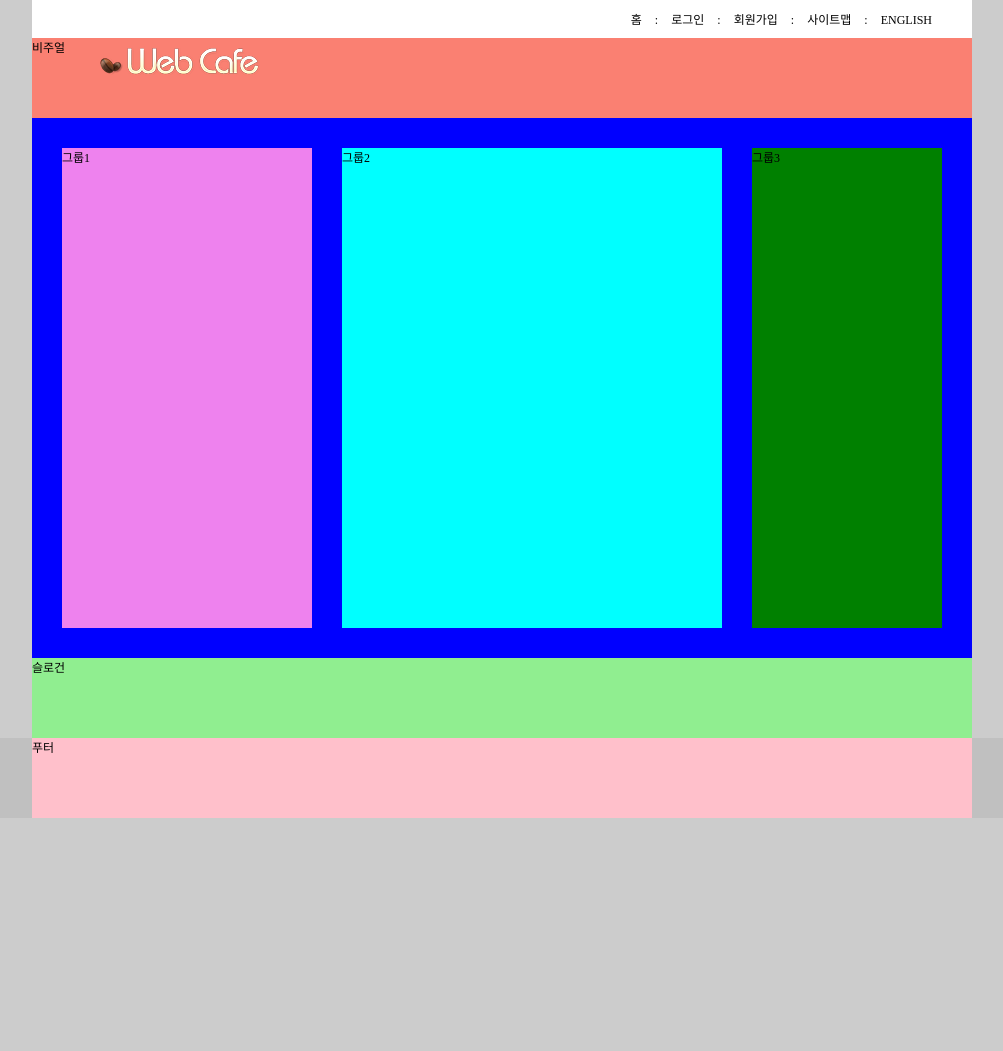
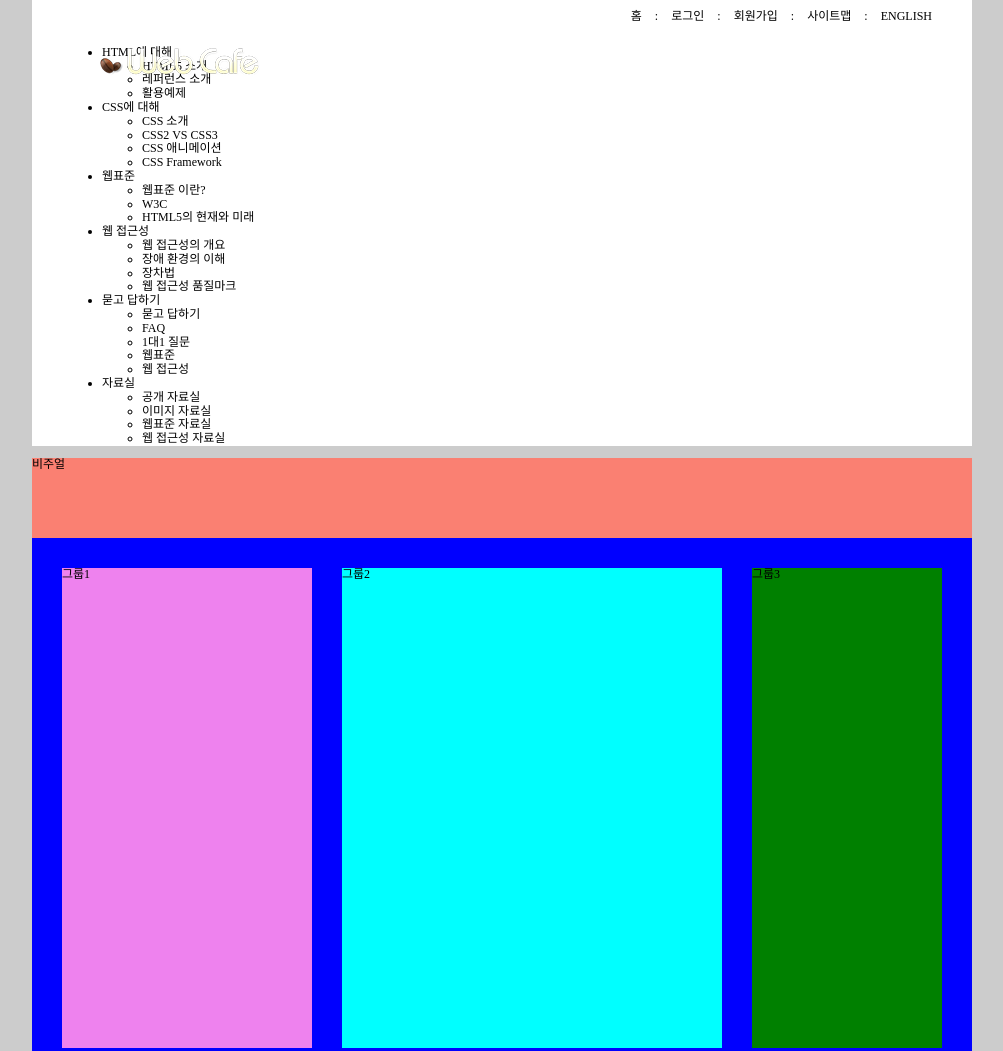
Before and after one commit to bong7233/html5, a plain HTML site: page index.html in a window 1280 px wide. Shown: the top 1051 px of the page, without its empty margins (138-1141 px from the left). Before the commit the page ends 818 px from the top, so only its background shows below. Drawn offline with Linux system fonts and the light colour scheme; a web font is replaced by a local one.

Commit message:
숨김컨텐츠 설정

```diff
--- a/css/style.css
+++ b/css/style.css
@@ -1,10 +1,27 @@
+@import url(//spoqa.github.io/spoqa-han-sans/css/SpoqaHanSansNeo.css);
+@import url(./normalize.css);
+
+
+/* 숨김컨텐츠 */
+.a11y-hidden{
+    background-color: red;
+    position: absolute;
+    width: 1px;
+    height: 1px;
+    margin: -1px;
+    overflow: hidden;
+    clip: rect(0 0 0 0);
+    clip-path: polygon(0 0, 0 0, 0 0)
+}
+
 html{
     font-size: 10px;
 }
 body{
-    margin: 0;
     background-color: #ccc;
     font-size: 1.2rem;
+    font-weight: 300;
+    font-family: 'Spoqa Han Sans Neo', 'sans-serif';
 }
 body *, body *::before, body *::after{
     box-sizing: border-box;
--- a/index.html
+++ b/index.html
@@ -17,8 +17,111 @@
               <li><a href="#">사이트맵</a><span class="divider" aria-hidden="true">:</span></li>
               <li><a href="#">english</a></li>
           </ul>
-          <nav class="nevigation"></nav>
-      </header>
+          <nav class="navigation">
+            <h2 class="a11y-hidden">메인 메뉴</h2>
+            <ul class="menu">
+              <li class="menu-item menu-act" tabindex="0">
+                <a href="#" role="button" class="menu-item-button">HTML에 대해</a>
+                <ul class="sub-menu sub-menu1">
+                  <li>
+                    <a href="#">HTML5 소개</a>
+                  </li>
+                  <li>
+                    <a href="#">레퍼런스 소개</a>
+                  </li>
+                  <li>
+                    <a href="#">활용예제</a>
+                  </li>
+                </ul>
+              </li>
+              <li class="menu-item" tabindex="0">
+                <a href="#" role="button" class="menu-item-button">CSS에 대해</a>
+                <ul class="sub-menu sub-menu2">
+                  <li>
+                    <a href="#">CSS 소개</a>
+                  </li>
+                  <li>
+                    <a href="#">CSS2 VS CSS3</a>
+                  </li>
+                  <li>
+                    <a href="#">CSS 애니메이션</a>
+                  </li>
+                  <li>
+                    <a href="#">CSS Framework</a>
+                  </li>
+                </ul>
+              </li>
+              <li class="menu-item" tabindex="0">
+                <a href="#" role="button" class="menu-item-button">웹표준</a>
+                <ul class="sub-menu sub-menu3">
+                  <li>
+                    <a href="#">웹표준 이란?</a>
+                  </li>
+                  <li>
+                    <a href="#">W3C</a>
+                  </li>
+                  <li>
+                    <a href="#">HTML5의 현재와 미래</a>
+                  </li>
+                </ul>
+              </li>
+              <li class="menu-item" tabindex="0">
+                <a href="#" role="button" class="menu-item-button">웹 접근성</a>
+                <ul class="sub-menu sub-menu4">
+                  <li>
+                    <a href="#">웹 접근성의 개요</a>
+                  </li>
+                  <li>
+                    <a href="#">장애 환경의 이해</a>
+                  </li>
+                  <li>
+                    <a href="#">장차법</a>
+                  </li>
+                  <li>
+                    <a href="#">웹 접근성 품질마크</a>
+                  </li>
+                </ul>
+              </li>
+              <li class="menu-item" tabindex="0">
+                <a href="#" role="button" class="menu-item-button">묻고 답하기</a>
+                <ul class="sub-menu sub-menu5">
+                  <li>
+                    <a href="#">묻고 답하기</a>
+                  </li>
+                  <li>
+                    <a href="#">FAQ</a>
+                  </li>
+                  <li>
+                    <a href="#">1대1 질문</a>
+                  </li>
+                  <li>
+                    <a href="#">웹표준</a>
+                  </li>
+                  <li>
+                    <a href="#">웹 접근성</a>
+                  </li>
+                </ul>
+              </li>
+              <li class="menu-item" tabindex="0">
+                <a href="#" role="button" class="menu-item-button">자료실</a>
+                <ul class="sub-menu sub-menu6">
+                  <li>
+                    <a href="#">공개 자료실</a>
+                  </li>
+                  <li>
+                    <a href="#">이미지 자료실</a>
+                  </li>
+                  <li>
+                    <a href="#">웹표준 자료실</a>
+                  </li>
+                  <li>
+                    <a href="#">웹 접근성 자료실</a>
+                  </li>
+                </ul>
+              </li>
+            </ul>
+
+        </header>
       <div class="visual">비주얼</div>
       <main class="main">
           <div class="group group1">그룹1</div>
```
